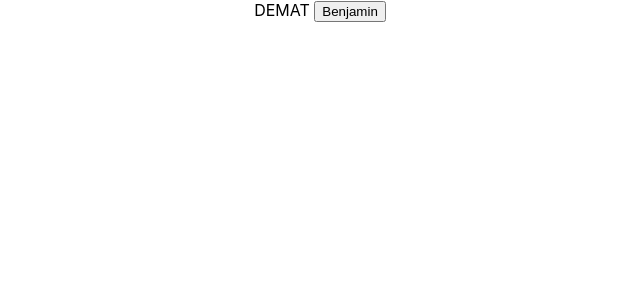
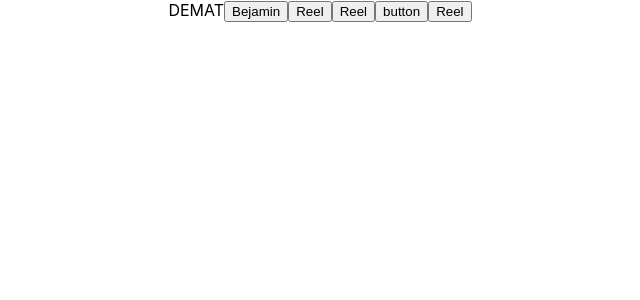
Before and after one commit to champix56/2023-05-02-tjs, a React (Create React App) app: page / in a window 1280 px wide. Shown: the top 300 px of the page, without its empty margins (320-960 px from the left). Built offline with nearby package versions, Linux system fonts and the light colour scheme.

Commit message:
implem des props

```diff
--- a/src/App/App.tsx
+++ b/src/App/App.tsx
@@ -3,10 +3,16 @@ import React from 'react';
 import './App.css';
 import Button from './components/ui/Button/Button';
 
-function App(props) {
+function App() {
   return (
     <div className="App" data-testid="App">
-      DEMAT <Button/>
+      DEMAT
+      <Button text="Bejamin" onClick={function(){console.log('hello');}}/>
+      <button>Reel</button>
+      <button>Reel</button>
+      <Button text="button"/>
+      <button>Reel</button>
+
     </div>
   );
 }
--- a/src/App/components/ui/Button/Button.js
+++ b/src/App/components/ui/Button/Button.js
@@ -1,7 +1,10 @@
-import React from 'react'
+import React from "react";
 
-const Button=(props)=>{
-
-    return <button>Benjamin</button>
+const Button = (props) => {
+  console.log(props);
+  return <button className="Button" onClick={(evt)=>{
+    console.log(evt);
+    props.onClick('le roi albert');
+  }}>{props.text}</button>;
 };
- export default Button;
+export default Button;
```
